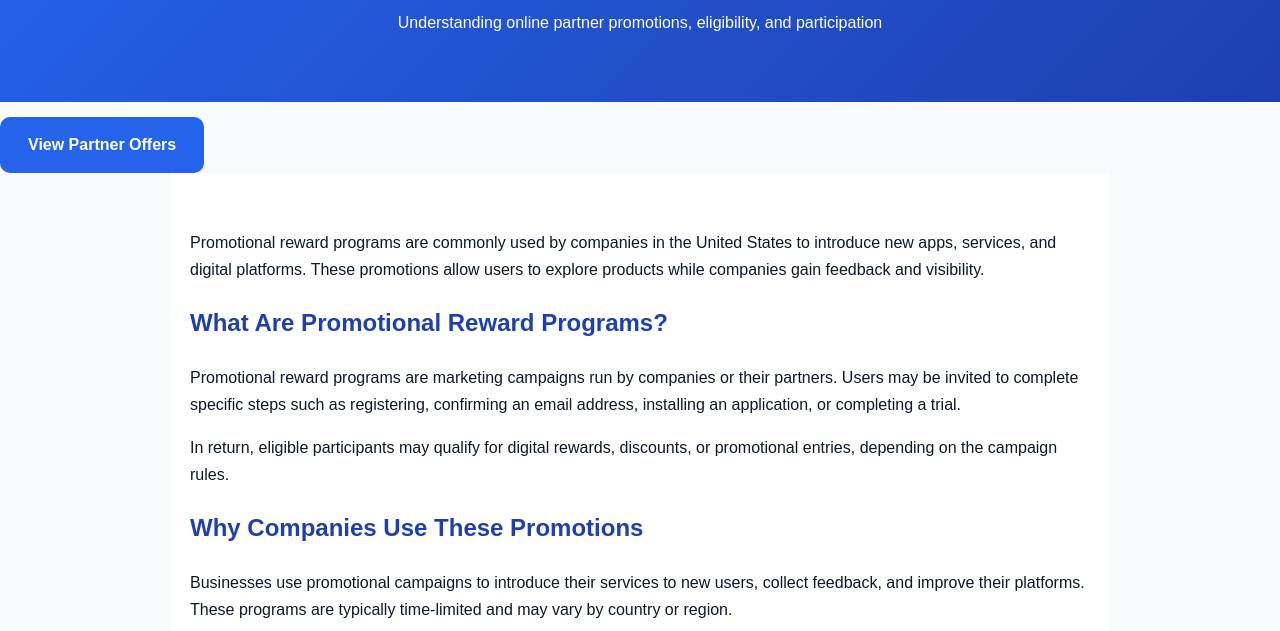
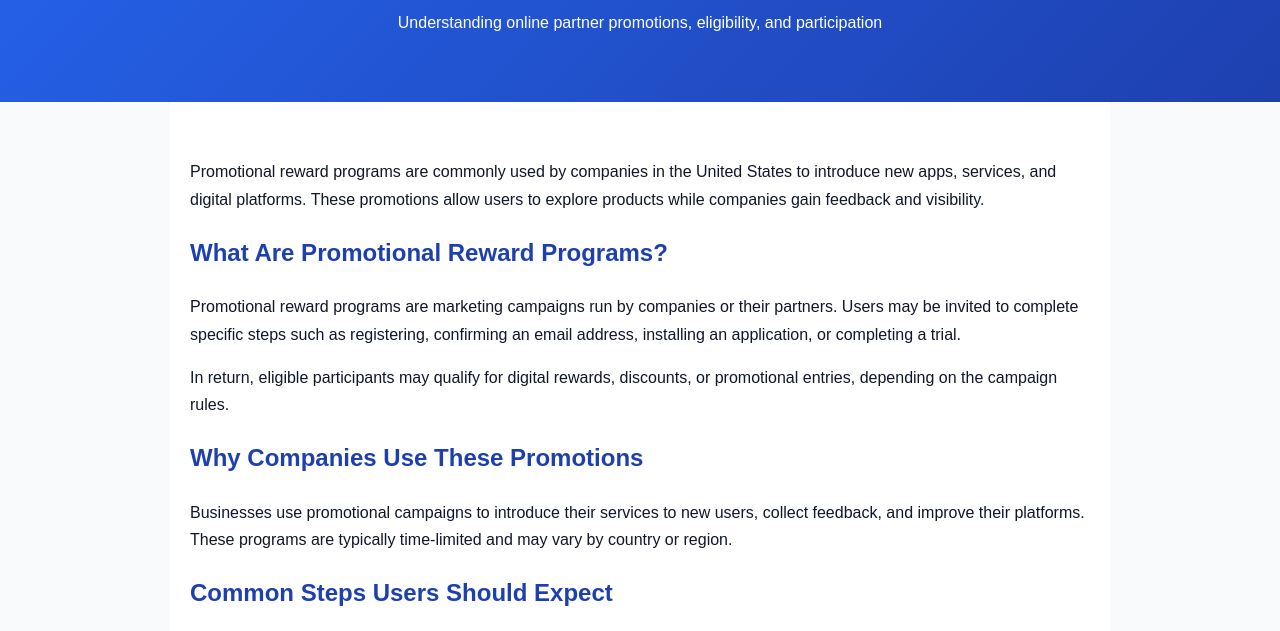
Before and after one commit to mintu005/online-offers, a plain HTML site: page how-reward-promotions-work.html in a window 1280 px wide. Shown: the part 138-769 px from the top of the page. Drawn offline with Linux system fonts and the light colour scheme.

Commit message:
Update how-reward-promotions-work.html

```diff
--- a/how-reward-promotions-work.html
+++ b/how-reward-promotions-work.html
@@ -75,7 +75,7 @@
   <h1>How Promotional Reward Programs Work in the United States</h1>
   <p>Understanding online partner promotions, eligibility, and participation</p>
 </header>
- <a class="btn" href="index.html">View Partner Offers</a>
+
 <div class="container">
   <p>
   Promotional reward programs are commonly used by companies in the United States
```
